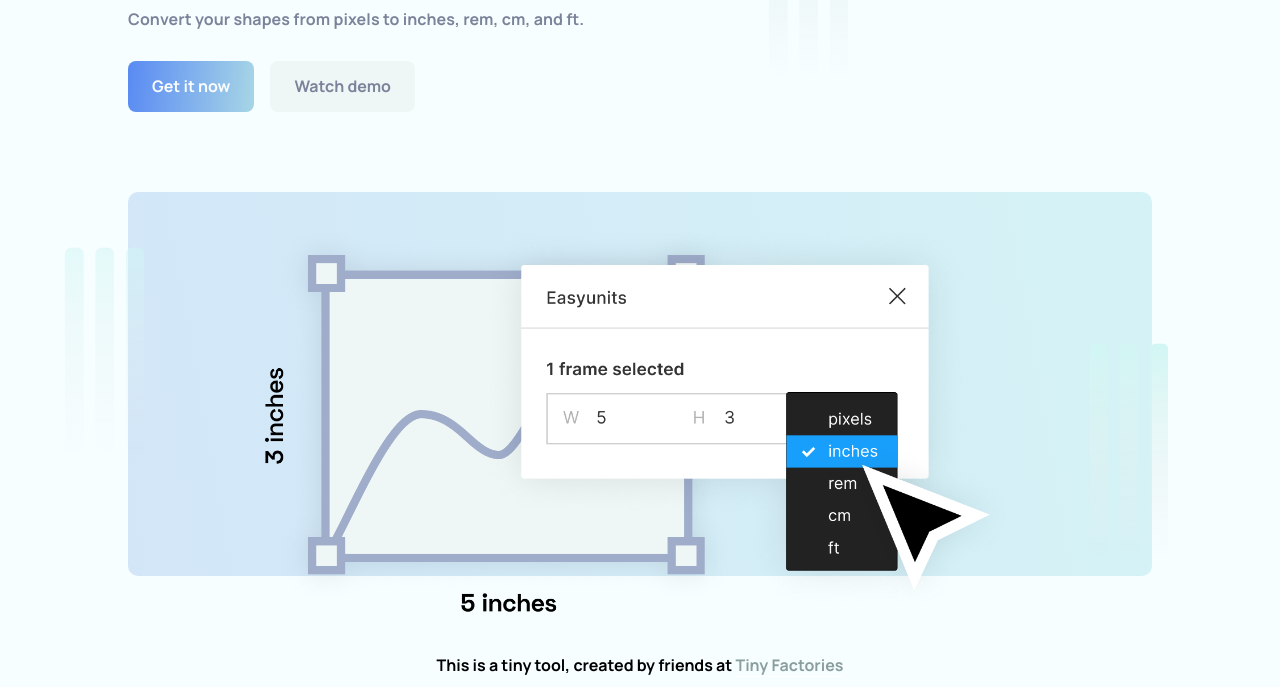
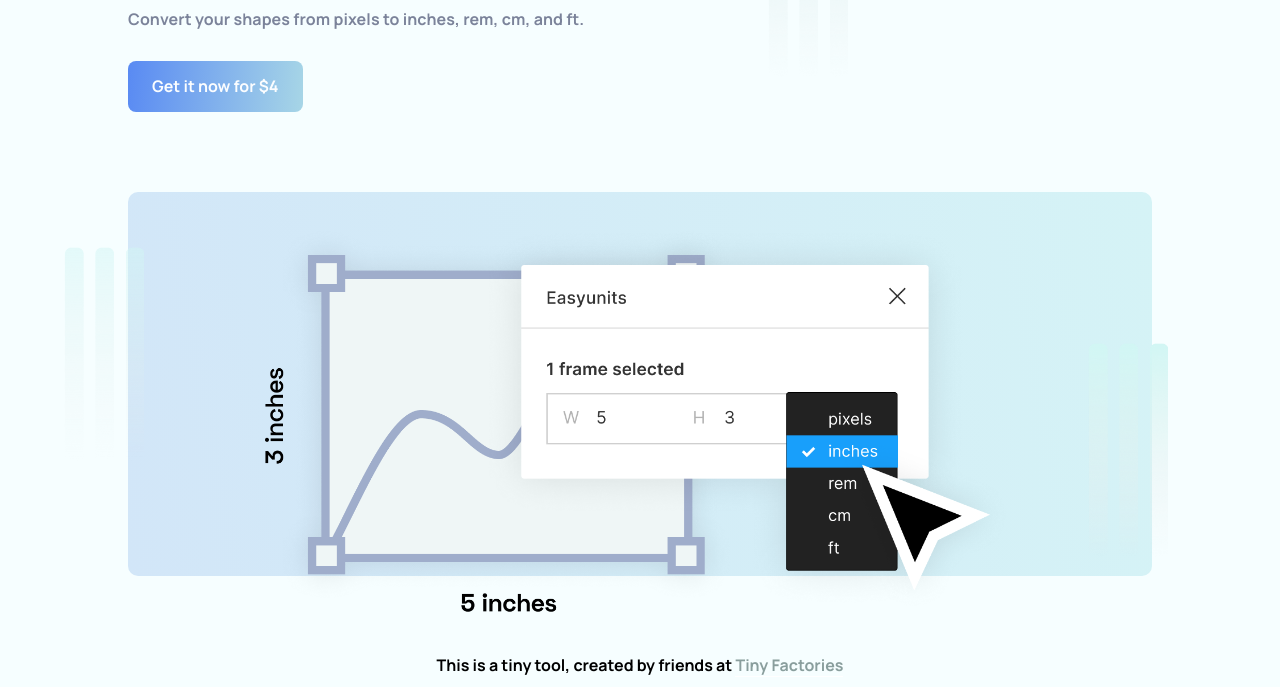
Before and after one commit to tiny-factories/tiny-tools, a Gatsby site: page / in a window 1280 px wide. Shown: the part 233-920 px from the top of the page. Built offline with nearby package versions, Linux system fonts and the light colour scheme; Gatsby itself is replaced by a stand-in of ours; no server answers.

Commit message:
remove demo button

```diff
--- a/package.json
+++ b/package.json
@@ -10,7 +10,8 @@
     "gatsby-plugin-react-helmet": "^3.0.0",
     "react": "^16.5.1",
     "react-dom": "^16.5.1",
-    "react-helmet": "^5.2.0"
+    "react-helmet": "^5.2.0",
+    "react-modal-video": "^1.2.3"
   },
   "devDependencies": {
     "@now/node": "^1.3.0"
--- a/src/pages/index.js
+++ b/src/pages/index.js
@@ -8,14 +8,19 @@
 import Plugin from "../images/bigplugin.png"
 import Canvas from "../images/bigcanvas.png"
 import Logo from "../images/logo.png"
-// import Video from "../images/video.mp4"
+
 
 function Index() {
+
   const [date, setDate] = useState(null);
   const getNow = (e) => {
     e.preventDefault();
     console.log("CLICKED");
      document.location.href = "https://gum.co/kmTUVI";
+  }
+
+  const openModal = () => {
+    this.setState({isOpen: true})
   }
 
   const getTweet = (e) => {
@@ -38,6 +43,7 @@
     }
     getDate();
   }, []);
+
   return (
     <main>
       <header>
@@ -63,14 +69,8 @@
           <p>Convert your shapes from pixels to inches, rem, cm, and ft.</p>
           <div className="hero__buttons">
               <button onClick={getNow} className="button__primary">
-              <span>Get it now</span>
+              <div>Get it now for $4</div>
               </button>
-
-            <a href="">
-              <button className="button__secondary">
-              Watch demo
-              </button>
-            </a>
           </div>
         </div>
 
--- a/src/styles/buttons.css
+++ b/src/styles/buttons.css
@@ -6,7 +6,6 @@
   text-align: center;
   padding:16px 24px;
   transition: all 0.2s;
-  max-width: 20vh;
   white-space: nowrap;
   text-align: center;
   border: 0px;
--- a/src/styles/headnfoot.css
+++ b/src/styles/headnfoot.css
@@ -20,7 +20,6 @@
 }
 
 footer {
-  /* position: fixed; */
   bottom: 0;
   left: 0;
   width: 100%;
```
Also changed, not shown: 1 other file.
